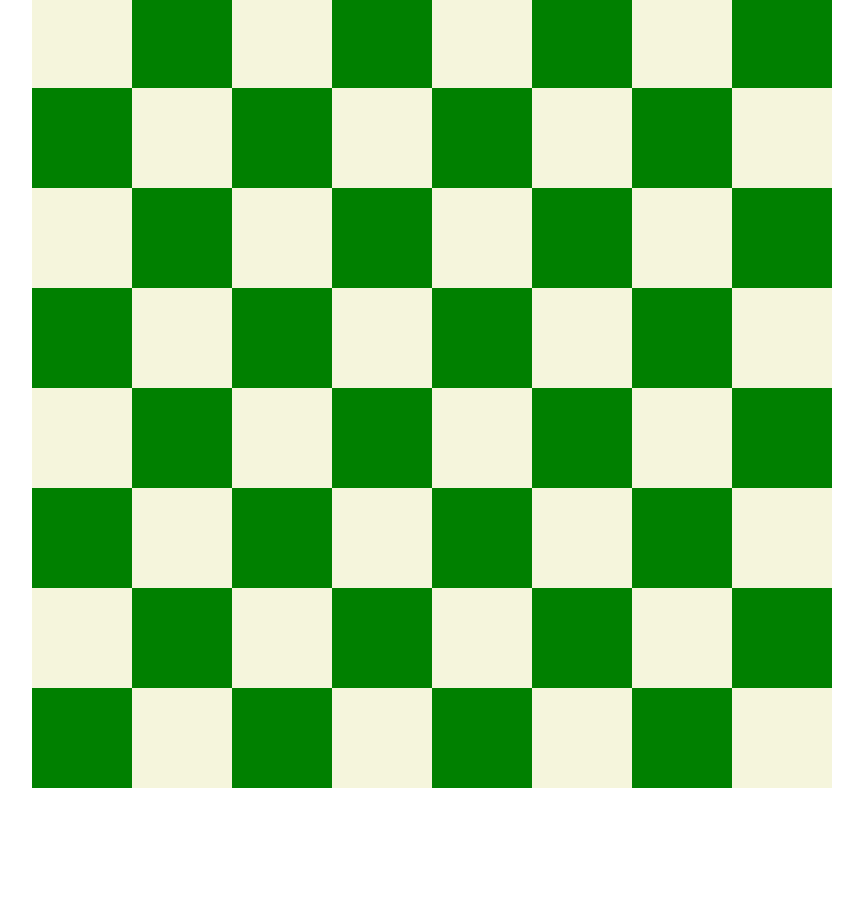
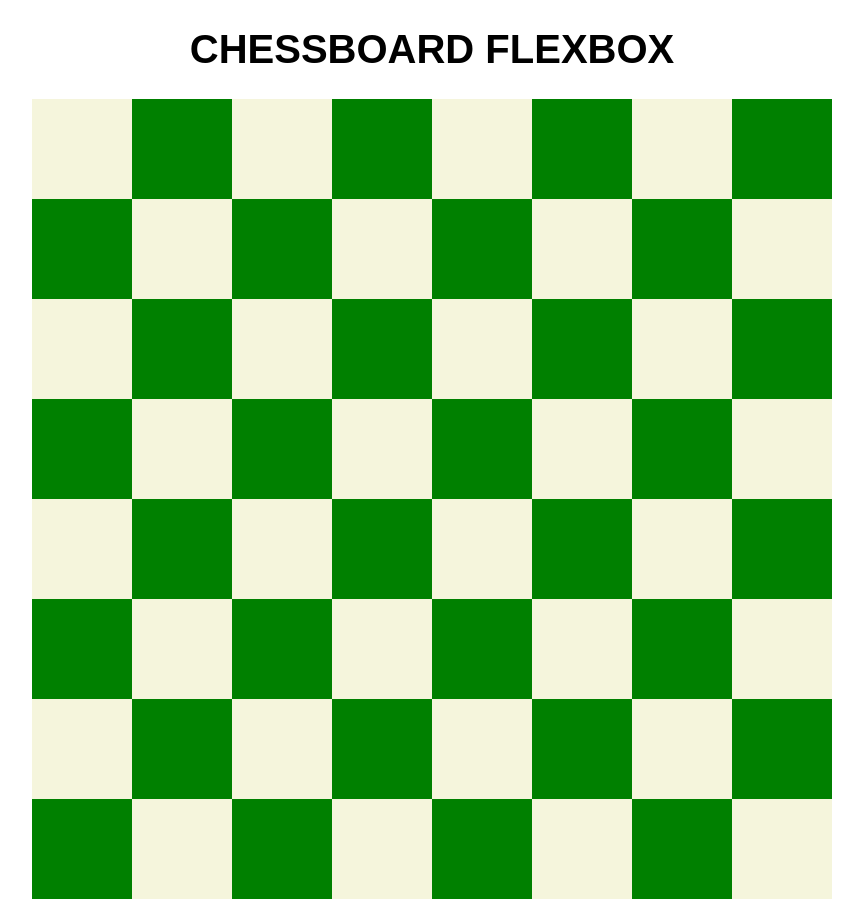
Before and after one commit to leocsdev/avion-projects, a plain HTML site: page chessboard-flexbox/index.html in a window 1280 px wide. Shown: the whole page, without its empty margins (208-1071 px from the left). Before the commit the page ends 800 px from the top, so only its background shows below. Drawn offline with Linux system fonts and the light colour scheme.

Commit message:
Added heading.

```diff
--- a/chessboard-flexbox/index.html
+++ b/chessboard-flexbox/index.html
@@ -8,6 +8,9 @@
 </head>
 <body>
   <div class="container">
+    <h1>Chessboard Flexbox</h1>
+
+    <div class="chessboard">
       <div class="row row-1">
         <div class="box"></div>
         <div class="box"></div>
@@ -89,5 +92,6 @@
         <div class="box"></div>
       </div>
     </div>
+  </div>
 </body>
 </html>
--- a/chessboard-flexbox/style.css
+++ b/chessboard-flexbox/style.css
@@ -1,18 +1,24 @@
-/* *, *::before, *::after {
-  margin: 0;
-  padding: 0;
-} */
+h1 {
+  text-align: center;
+  text-transform: uppercase;
+  font-family: sans-serif;
+
+  /* font-size: clamp(1rem, -0.875rem + 8.333333vw, 3.5rem); */
+  font-size: clamp(1rem, 0.5rem + 5vw, 2.5rem);
+}
 
 .container {
+  height: 95vh;
+  max-width: 1200px;
+  margin: 0 auto;
+}
+
+.chessboard {
   display: flex;
   flex-direction: column;
 
   justify-content: center;
   align-items: center;
-
-  height: 95vh;
-  max-width: 1200px;
-  margin: 0 auto;
 }
 
 .row {
@@ -25,7 +31,7 @@
   width: 100%;
   max-width: 100px;
 
-  /* this gives the height */
+  /* this gives box height */
   padding-bottom: 12.5%;
 }
 
```
Lines whose indentation alone changed are shown as unchanged.
